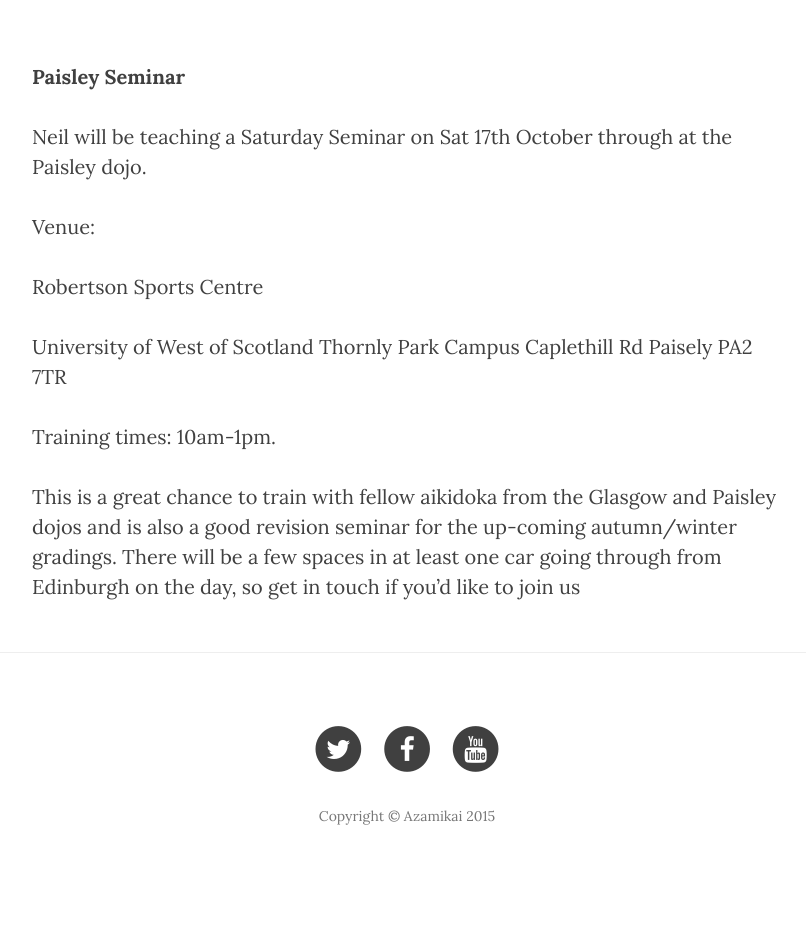
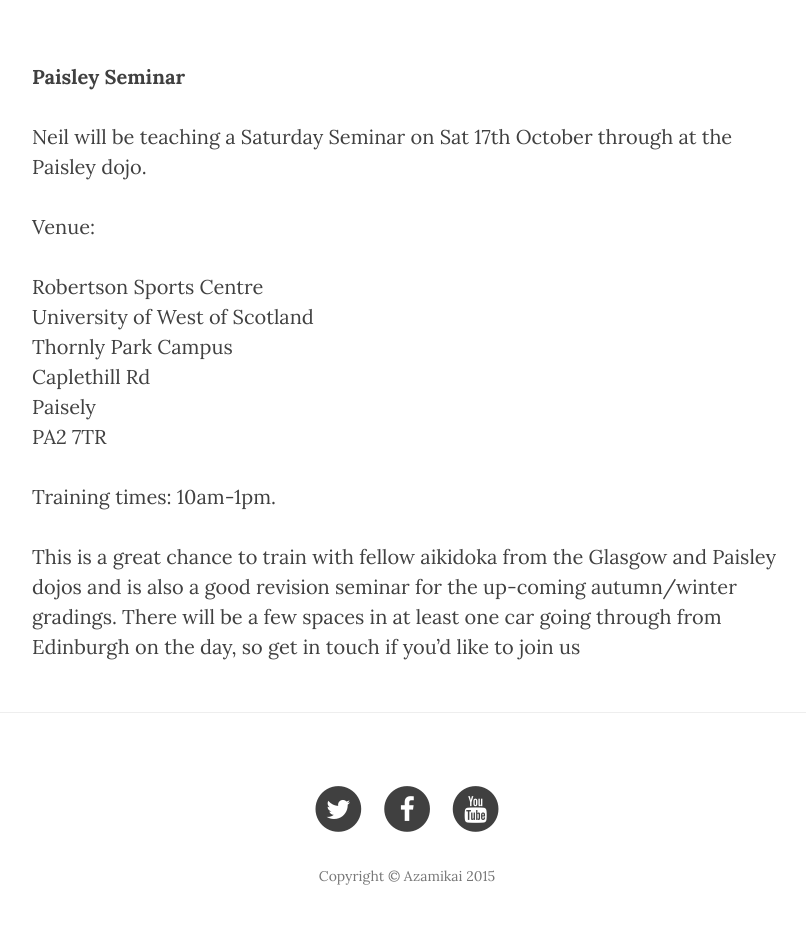
Before and after one commit to arayne74/azami, a Jekyll site: the page built from _posts/2015-10-12-Paisley-Seminar.md, in a window 1280 px wide. Shown: the part 518-1470 px from the top of the page, without its empty margins (233-1039 px from the left). Built offline with Jekyll 4.4.1, drawn with Linux system fonts in a browser that asks for light colours; nearby versions of some CDN libraries; Markdown is read by kramdown in place of the engine named in the settings; before the commit the page ends 1410 px from its top, so only the background shows below that.

Commit message:
line spacing

```diff
--- a/_posts/2015-10-12-Paisley-Seminar.md
+++ b/_posts/2015-10-12-Paisley-Seminar.md
@@ -12,13 +12,12 @@ Neil will be teaching a Saturday Seminar on Sat 17th October through at the Pais
 
 Venue:
 
-Robertson Sports Centre
-
-University of West of Scotland
-Thornly Park Campus
-Caplethill Rd
-Paisely
-PA2 7TR
+Robertson Sports Centre<br>
+University of West of Scotland<br>
+Thornly Park Campus<br>
+Caplethill Rd<br>
+Paisely<br>
+PA2 7TR<br>
 
 
 Training times: 10am-1pm.
```
